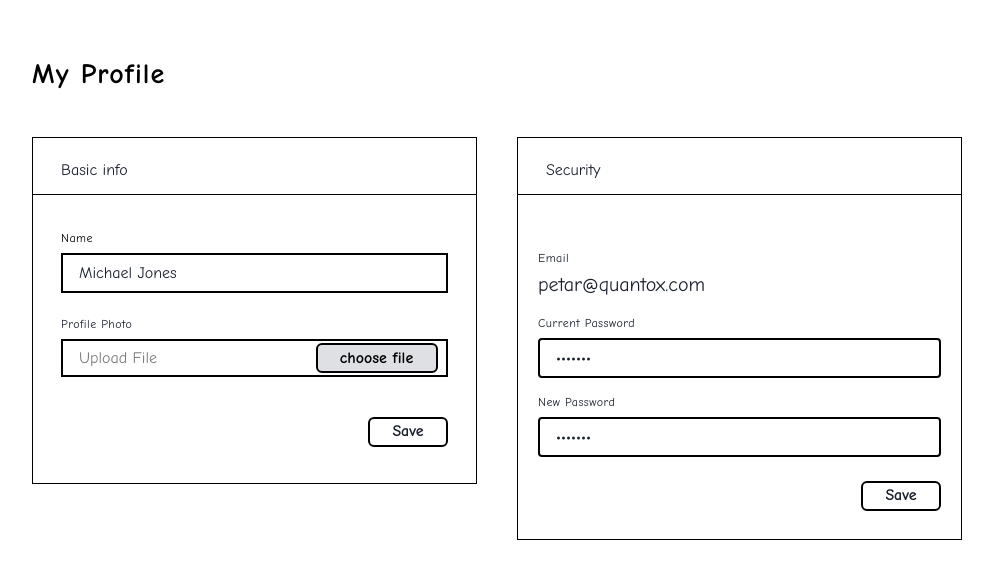
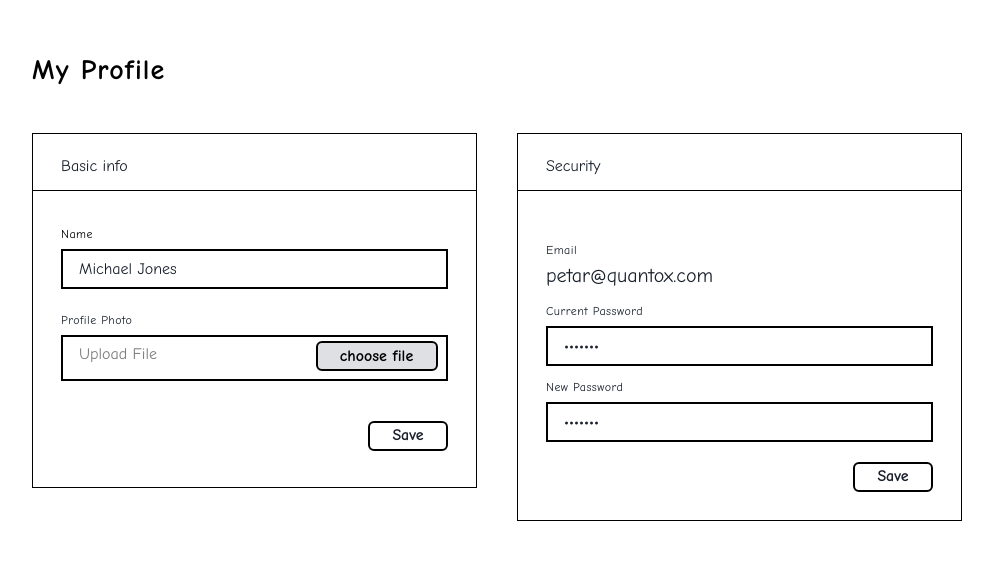
Before and after one commit to RobertBognar/hr-app, a React (Create React App) app: page / in a window 1280 px wide. Shown: the part 129-708 px from the top of the page, without its empty margins (143-1136 px from the left). Built offline with nearby package versions, Linux system fonts and the light colour scheme.

Commit message:
RT3-11 My profile page

```diff
--- a/src/components/My Profile page/BasicInfo.js
+++ b/src/components/My Profile page/BasicInfo.js
@@ -97,6 +97,7 @@ const BasicInfo = () => {
                                     color=" #7B7B7B"
                                     mt={2}
                                     ml={4}
+                                    mb={4}
                                 >
                                     Upload File
                                 </FormLabel>
@@ -111,6 +112,7 @@ const BasicInfo = () => {
                                     border=" 2px solid #000000"
                                     border-radius=" 4px"
                                     mr={8.5}
+                                    mb={1}
                                     onClick={() => {
                                         fileChooser.current.click();
                                     }}
--- a/src/components/My Profile page/Security.js
+++ b/src/components/My Profile page/Security.js
@@ -26,12 +26,12 @@ const Security = () => {
                 border="1px solid #000000"
                 margin="auto"
                 w="445px"
-                mt={{ base: 14, sm: 14, md: 14, lg: 135 }}
+                mt={{ base: 14, sm: 14, md: 14, lg: 112 }}
             >
                 <Box borderBottom="1px solid #000000" pt={5} pb={3} pl={7}>
                     Security
                 </Box>
-                <Box p={5}>
+                <Box pl={7} pr={7} pb={5}>
                     <form onSubmit={securityDataSave}>
                         <FormControl>
                             <FormLabel
@@ -40,7 +40,7 @@ const Security = () => {
                                 letterSpacing="0.04em"
                                 fontWeight="normal"
                                 lineHeight="14px"
-                                mt={7}
+                                pt="44px"
                             >
                                 Email
                             </FormLabel>
@@ -56,6 +56,7 @@ const Security = () => {
                                 fontWeight="normal"
                                 fontSize="20px"
                                 lineHeight="23px"
+                                mt={-10}
                             />
                         </FormControl>
 
@@ -66,7 +67,7 @@ const Security = () => {
                                 letterSpacing="0.04em"
                                 fontWeight="normal"
                                 lineHeight="14px"
-                                mt="18px"
+                                mt="15px"
                             >
                                 Current Password
                             </FormLabel>
@@ -79,7 +80,7 @@ const Security = () => {
                                 }
                                 border="2px solid"
                                 borderColor="#000000"
-                                borderRadius="4px"
+                                borderRadius="none"
                             />
                         </FormControl>
 
@@ -90,7 +91,7 @@ const Security = () => {
                                 letterSpacing="0.04em"
                                 fontWeight="normal"
                                 lineHeight="14px"
-                                mt="17px"
+                                mt="14px"
                             >
                                 New Password
                             </FormLabel>
@@ -102,7 +103,8 @@ const Security = () => {
                                 onChange={(e) => setNewPassword(e.target.value)}
                                 border="2px solid"
                                 borderColor="#000000"
-                                borderRadius="4px"
+                                borderRadius="none"
+                                size="md"
                             />
                         </FormControl>
 
@@ -113,7 +115,7 @@ const Security = () => {
                                 height="30px"
                                 border="2px solid"
                                 borderColor="#000000"
-                                mt={6}
+                                mt={5}
                                 mb={2}
                                 background="white"
                                 float="right"
```
